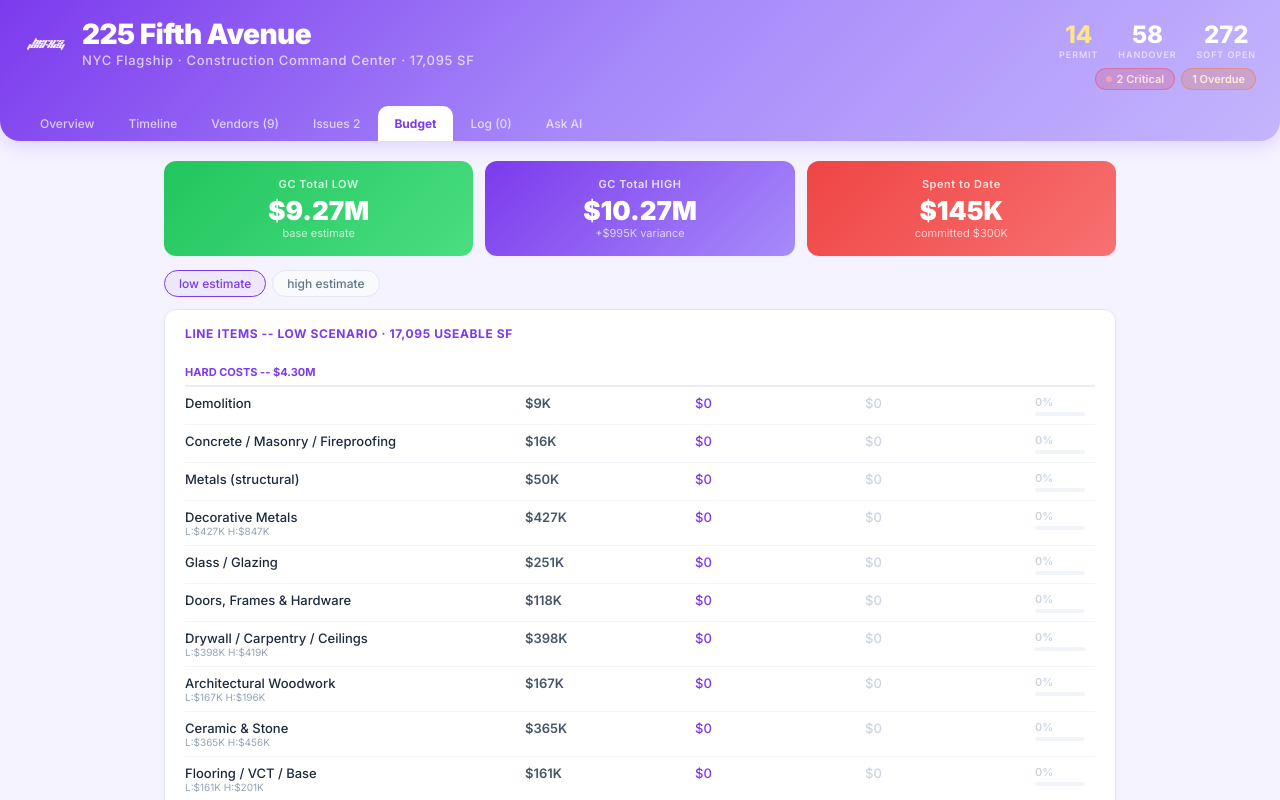
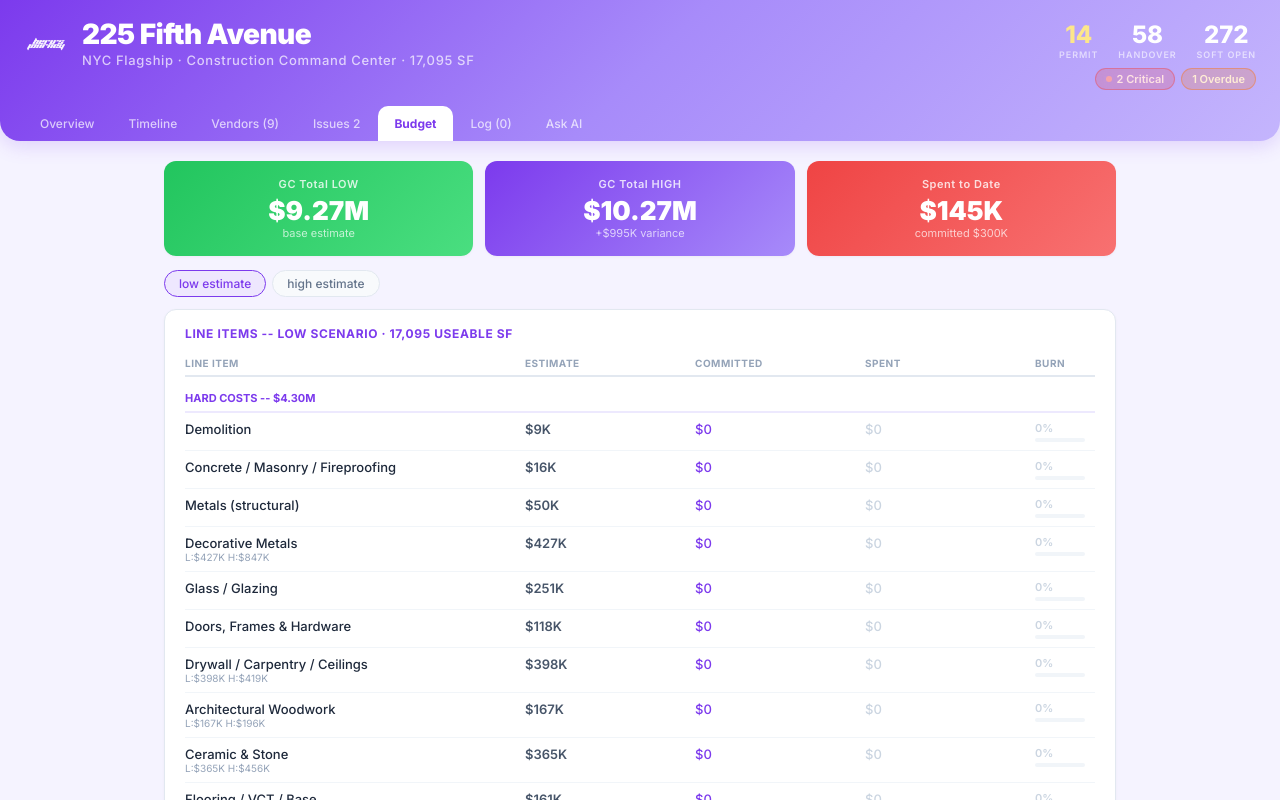
Before and after one commit to ogorod-com/hj-command-center, a React (Vite) app: page / in a window 1280 px wide. Both pictures are taken after a click on the button "Budget". Shown: the top 800 px of the page. Built offline with nearby package versions, Linux system fonts and the light colour scheme.

Commit message:
Add column headers to budget table

```diff
--- a/src/App.jsx
+++ b/src/App.jsx
@@ -627,7 +627,14 @@ export default function App(){
               ))}
             </div>
             <div style={card}>
-              <div style={{fontSize:12,fontWeight:700,color:"#7C3AED",letterSpacing:"0.05em",marginBottom:14}}>LINE ITEMS -- {budgetView.toUpperCase()} SCENARIO &middot; 17,095 USEABLE SF</div>
+              <div style={{fontSize:12,fontWeight:700,color:"#7C3AED",letterSpacing:"0.05em",marginBottom:10}}>LINE ITEMS -- {budgetView.toUpperCase()} SCENARIO &middot; 17,095 USEABLE SF</div>
+              <div className="budget-grid" style={{display:"grid",gridTemplateColumns:"2fr 1fr 1fr 1fr 60px",gap:0,padding:"6px 0",borderBottom:"2px solid #E2E8F0",marginBottom:4}}>
+                <div style={{fontSize:10,fontWeight:700,color:"#94A3B8",letterSpacing:"0.05em"}}>LINE ITEM</div>
+                <div style={{fontSize:10,fontWeight:700,color:"#94A3B8",letterSpacing:"0.05em"}}>ESTIMATE</div>
+                <div className="budget-hide" style={{fontSize:10,fontWeight:700,color:"#94A3B8",letterSpacing:"0.05em"}}>COMMITTED</div>
+                <div className="budget-hide" style={{fontSize:10,fontWeight:700,color:"#94A3B8",letterSpacing:"0.05em"}}>SPENT</div>
+                <div style={{fontSize:10,fontWeight:700,color:"#94A3B8",letterSpacing:"0.05em"}}>BURN</div>
+              </div>
               {[...new Set(budget.map(b=>b.category))].map(cat=>{
                 const items=budget.filter(b=>b.category===cat);
                 const catTotal=items.reduce((s,b)=>s+(budgetView==="low"?b.low:b.high),0);
```
